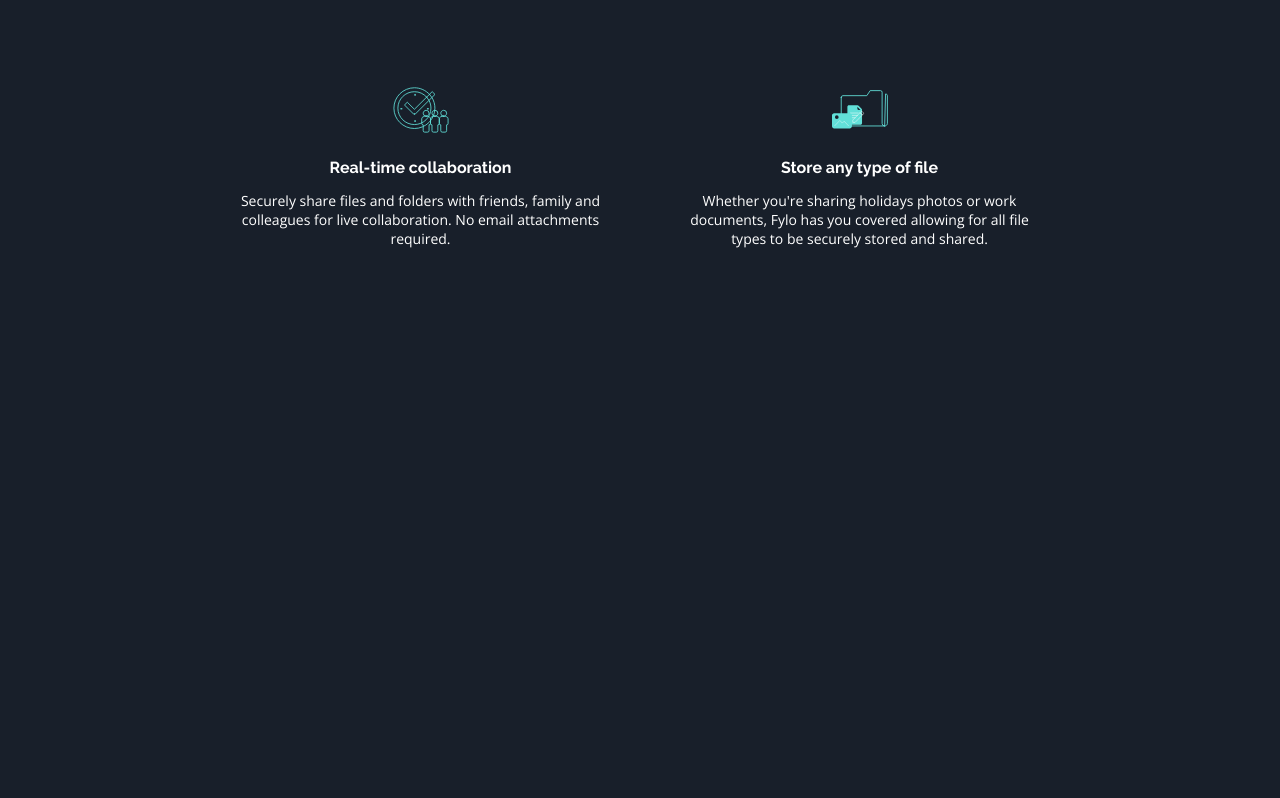
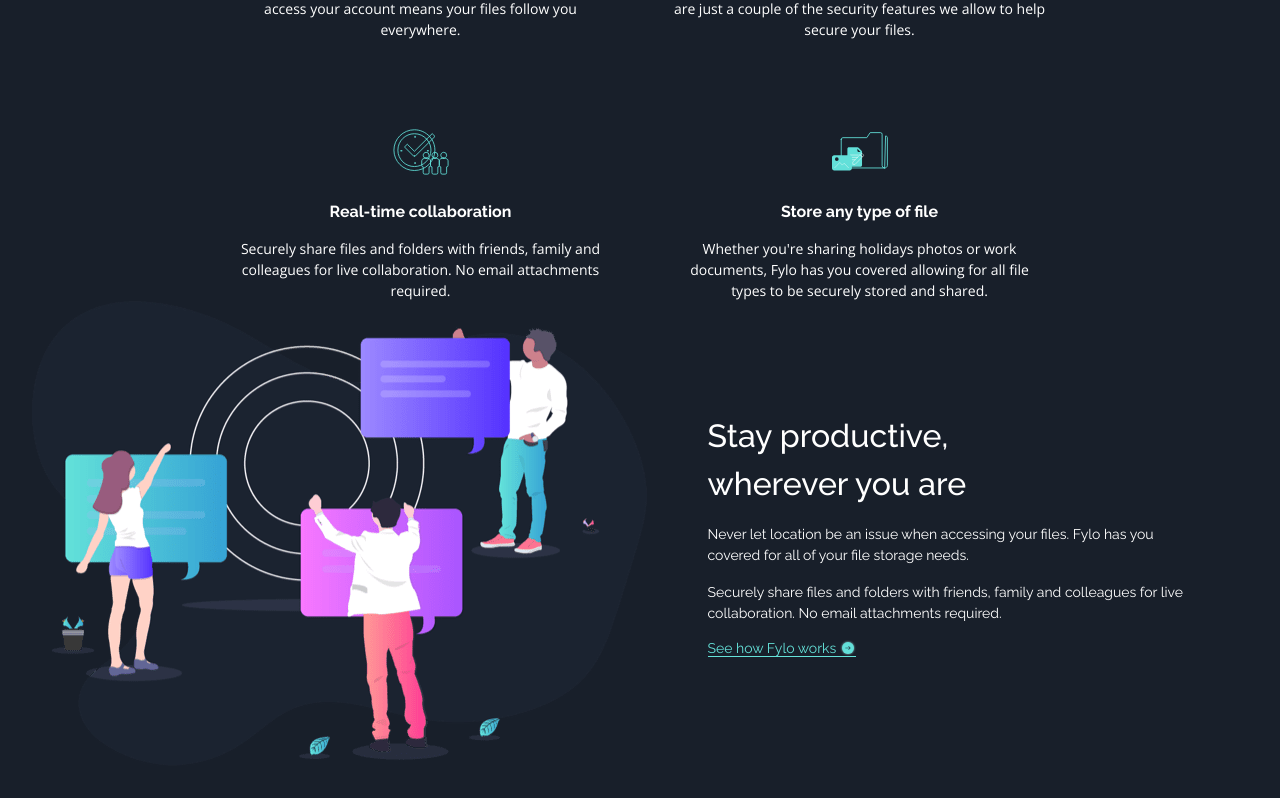
Before and after one commit to Andrew-Neely-82/fe-mentor-fylo-dark-theme-landing-page, a React (Vite) app: page / in a window 1280 px wide. Shown: the part 1040-1838 px from the top of the page. Before the commit the page ends 1320 px from the top, so only its background shows below. Built offline with nearby package versions, Linux system fonts and the light colour scheme.

Commit message:
see how section set up

```diff
--- a/src/App.jsx
+++ b/src/App.jsx
@@ -3,6 +3,7 @@ import Navbar from "./components/Navbar";
 import "./App.scss";
 import Hero from "./components/Hero";
 import GridSection from "./components/GridSection";
+import SeeHow from "./components/SeeHow";
 
 function App() {
   return (
@@ -11,6 +12,7 @@ function App() {
       <main>
         <Hero data={fyloData} />
         <GridSection data={fyloData} />
+        <SeeHow data={fyloData} />
       </main>
     </>
   );
--- a/src/App.scss
+++ b/src/App.scss
@@ -29,6 +29,7 @@ $colors: (
 );
 
 body {
+  position: relative;
   font-size: 14px;
   background: map-get($colors, bg-main);
   color: white;
@@ -49,8 +50,11 @@ main {
   padding: 2rem;
 }
 
+span {
+  line-height: 1.5;
+}
+
 .navbar {
-  position: sticky;
   inset: 0;
   display: flex;
   justify-content: space-between;
@@ -58,7 +62,7 @@ main {
   width: 100%;
   backdrop-filter: blur(1rem);
   background: map-get($colors, bg-main);
-  padding: 1.5rem;
+  padding: 2rem;
 
   .logo-container {
     img {
@@ -166,3 +170,47 @@ main {
     }
   }
 }
+
+.see-how-section {
+  display: grid;
+  grid-template-columns: repeat(2, 1fr);
+  place-items: center;
+
+  .text-container {
+    display: flex;
+    flex-direction: column;
+    justify-content: center;
+    height: 100%;
+    width: 30rem;
+    align-items: flex-start;
+    align-content: flex-start;
+
+    span {
+      display: block;
+    }
+
+    span:not(:first-of-type),
+    a {
+      margin-top: 1rem;
+    }
+
+    .title {
+      font-size: 2rem;
+      font-weight: 500;
+      width: 20rem;
+    }
+
+    a {
+      display: flex;
+      justify-content: center;
+      align-items: center;
+      text-decoration: none;
+      color: map-get($colors, cyan);
+      border-bottom: 1px solid map-get($colors, cyan);
+
+      img {
+        margin-left: 0.25rem;
+      }
+    }
+  }
+}
--- /dev/null
+++ b/src/components/SeeHow.jsx
@@ -0,0 +1,27 @@
+import PropTypes from "prop-types";
+
+const SeeHow = ({ data }) => {
+  const { image, alt, title, paragraph, a, svg } = data[0].seeHow[0];
+
+  return (
+    <section className="see-how-section">
+      <picture>
+        <img src={image} alt={alt} />
+      </picture>
+      <div className="text-container">
+        <span className="title">{title}</span>
+        {paragraph.map((el, key) => (
+          <span key={key}>{el.p}</span>
+        ))}
+        <a href="#">
+          {a}
+          <img src={svg} alt="" />
+        </a>
+      </div>
+    </section>
+  );
+};
+
+SeeHow.propTypes = { data: PropTypes.array.isRequired };
+
+export default SeeHow;
--- a/src/data/data.js
+++ b/src/data/data.js
@@ -2,6 +2,8 @@ import Access from "../assets/icon-access-anywhere.svg";
 import Security from "../assets/icon-security.svg";
 import Collaboration from "../assets/icon-collaboration.svg";
 import AnyFile from "../assets/icon-any-file.svg";
+import Productive from "../assets/illustration-stay-productive.png";
+import Arrow from "../assets/icon-arrow.svg";
 
 export const fyloData = [
   {
@@ -43,13 +45,17 @@ export const fyloData = [
     },
     seeHow: [
       {
+        image: Productive,
+        alt: "Productive Icon",
         title: "Stay productive, wherever you are",
         paragraph: [
           { p: "Never let location be an issue when accessing your files. Fylo has you covered for all of your file storage needs." },
           {
-            p: " Securely share files and folders with friends, family and colleagues for live collaboration. No email attachments required. ",
+            p: " Securely share files and folders with friends, family and colleagues for live collaboration. No email attachments required.",
           },
         ],
+        a: "See how Fylo works",
+        svg: Arrow,
       },
     ],
     cardsSection: [
```
